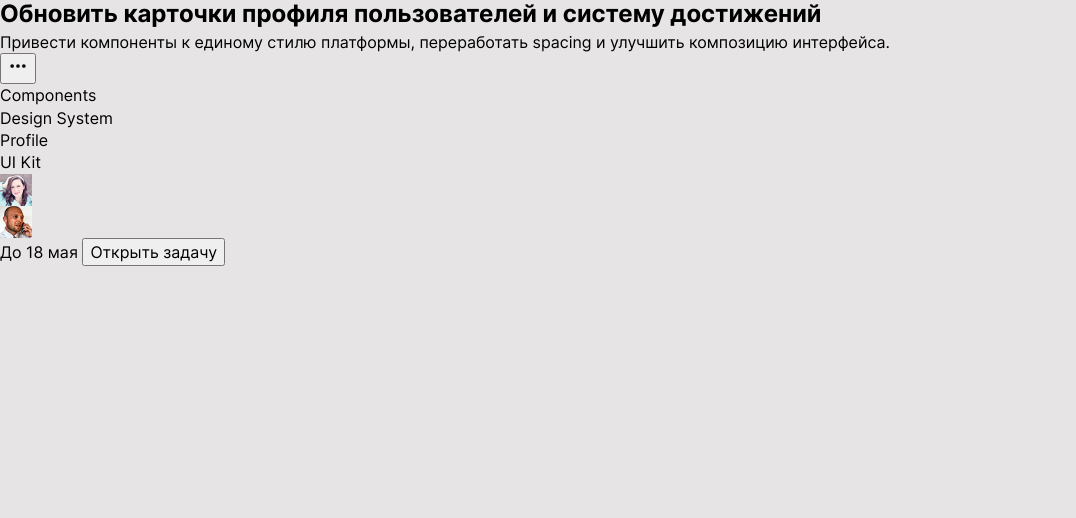
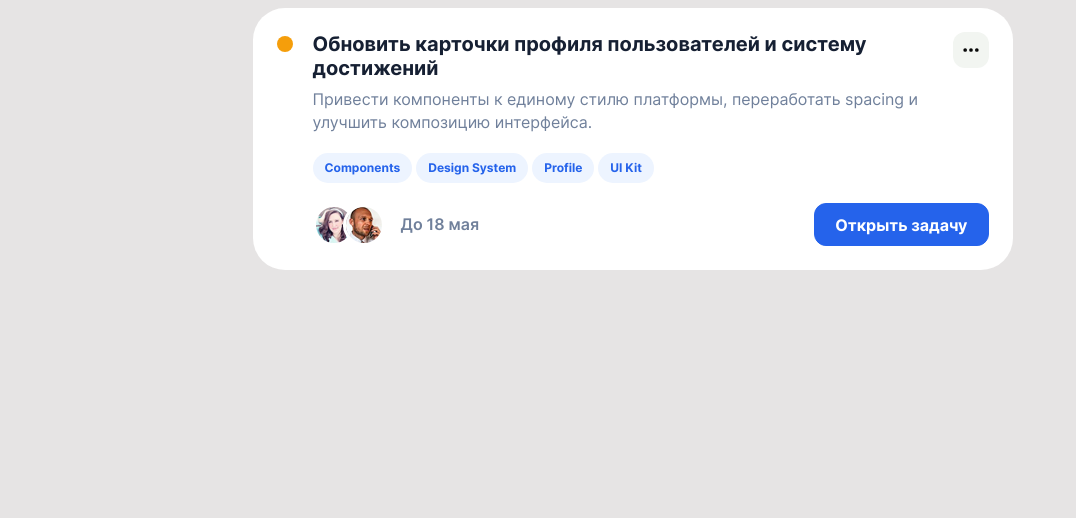
Before and after one commit to notsabyrka/spisok-zadach, a plain HTML site: page index.html in a window 1280 px wide. Shown: the part 282-800 px from the top of the page, without its empty margins (0-1076 px from the left). Drawn offline with Linux system fonts and the light colour scheme.

Commit message:
style: add task list styles

```diff
--- a/css/style.css
+++ b/css/style.css
@@ -118,7 +118,7 @@ body {
   /**
     Унифицированный интерлиньяж
    */
-  line-height: 1.4;
+  line-height: 1.2;
 }
 
 /**
@@ -219,3 +219,183 @@ body {
   font-family: 'Inter', sans-serif;
   background-color: #e6e4e4;
 }
+
+:root {
+  --color-bg-page: #e6e4e4;
+  --color-card-bg: #ffffff;
+  --color-text-main: #162033;
+  --color-text-muted: #70809b;
+  --color-primary: #2563eb;
+  --color-primary-bg: #edf4ff;
+  --color-indicator: #f59e0b;
+  --color-btn-more-bg: #f2f5f1;
+}
+
+.task-list {
+  padding: 20px;
+}
+
+.task-list__container {
+  max-width: 760px;
+  margin-inline: auto;
+}
+
+.task-list__items {
+  display: flex;
+  flex-direction: column;
+  row-gap: 32px;
+}
+
+.task-card {
+  display: flex;
+  align-items: flex-start;
+  padding: 24px;
+  background-color: var(--color-card-bg);
+  border-radius: 32px;
+}
+
+.task-card__status-indicator {
+  flex-shrink: 0;
+  width: 16px;
+  height: 16px;
+  margin-top: 4px;
+  margin-right: 20px;
+  background-color: var(--color-indicator);
+  border-radius: 50%;
+}
+
+.task-card__body {
+  flex-grow: 1;
+}
+
+.task-card__header {
+  display: flex;
+  align-items: flex-start;
+  justify-content: space-between;
+  column-gap: 16px;
+}
+
+.task-card__title-group {
+  display: flex;
+  flex-direction: column;
+  row-gap: 8px;
+}
+
+.task-card__title {
+  font-size: 20px;
+  font-weight: 700;
+  line-height: 1.2;
+  color: var(--color-text-main);
+}
+
+.task-card__description {
+  font-size: 16px;
+  font-weight: 400;
+  line-height: 1.4;
+  color: var(--color-text-muted);
+}
+
+.task-card__more-button {
+  display: inline-flex;
+  align-items: center;
+  justify-content: center;
+  flex-shrink: 0;
+  width: 36px;
+  height: 36px;
+  padding: 8px;
+  background-color: var(--color-btn-more-bg);
+  border: none;
+  border-radius: 12px;
+  transition-duration: 0.2s;
+
+  &:hover {
+    color: var(--color-card-bg);
+    background-color: var(--color-text-main);
+  }
+
+  & svg {
+    display: block;
+  }
+}
+
+.task-card__tags {
+  display: flex;
+  flex-wrap: wrap;
+  column-gap: 4px;
+  row-gap: 4px;
+  margin-top: 20px;
+}
+
+.task-card__tag {
+  display: inline-block;
+  padding: 8px 12px;
+  font-size: 12px;
+  font-weight: 700;
+  color: var(--color-primary);
+  background-color: var(--color-primary-bg);
+  border-radius: 100px;
+}
+
+.task-card__footer {
+  display: flex;
+  align-items: center;
+  justify-content: space-between;
+  column-gap: 16px;
+  margin-top: 20px;
+}
+
+.task-card__assignees {
+  display: flex;
+  align-items: center;
+}
+
+.task-card__assignee {
+  position: relative;
+
+  &:nth-child(1) { z-index: 1; }
+  &:nth-child(2) { z-index: 2; }
+  &:nth-child(3) { z-index: 3; }
+  &:nth-child(4) { z-index: 4; }
+
+  &:not(:first-child) {
+    margin-left: -12px;
+  }
+}
+
+.task-card__avatar {
+  width: 42px;
+  height: 42px;
+  object-fit: cover;
+  border: 3px solid #ffffff;
+  border-radius: 50%;
+}
+
+.task-card__action-group {
+  display: flex;
+  align-items: center;
+  justify-content: space-between;
+  flex-grow: 1;
+}
+
+.task-card__deadline {
+  font-size: 16px;
+  font-weight: 600;
+  color: var(--color-text-muted);
+}
+
+.task-card__open-button {
+  height: 43px;
+  padding: 12px 20px;
+  font-size: 16px;
+  font-weight: 700;
+  color: #ffffff;
+  background-color: var(--color-primary);
+  border: 1px solid var(--color-primary);
+  border-radius: 12px;
+  transition-duration: 0.2s;
+
+  &:hover {
+    color: var(--color-primary);
+    background-color: transparent;
+  }
+}
```
